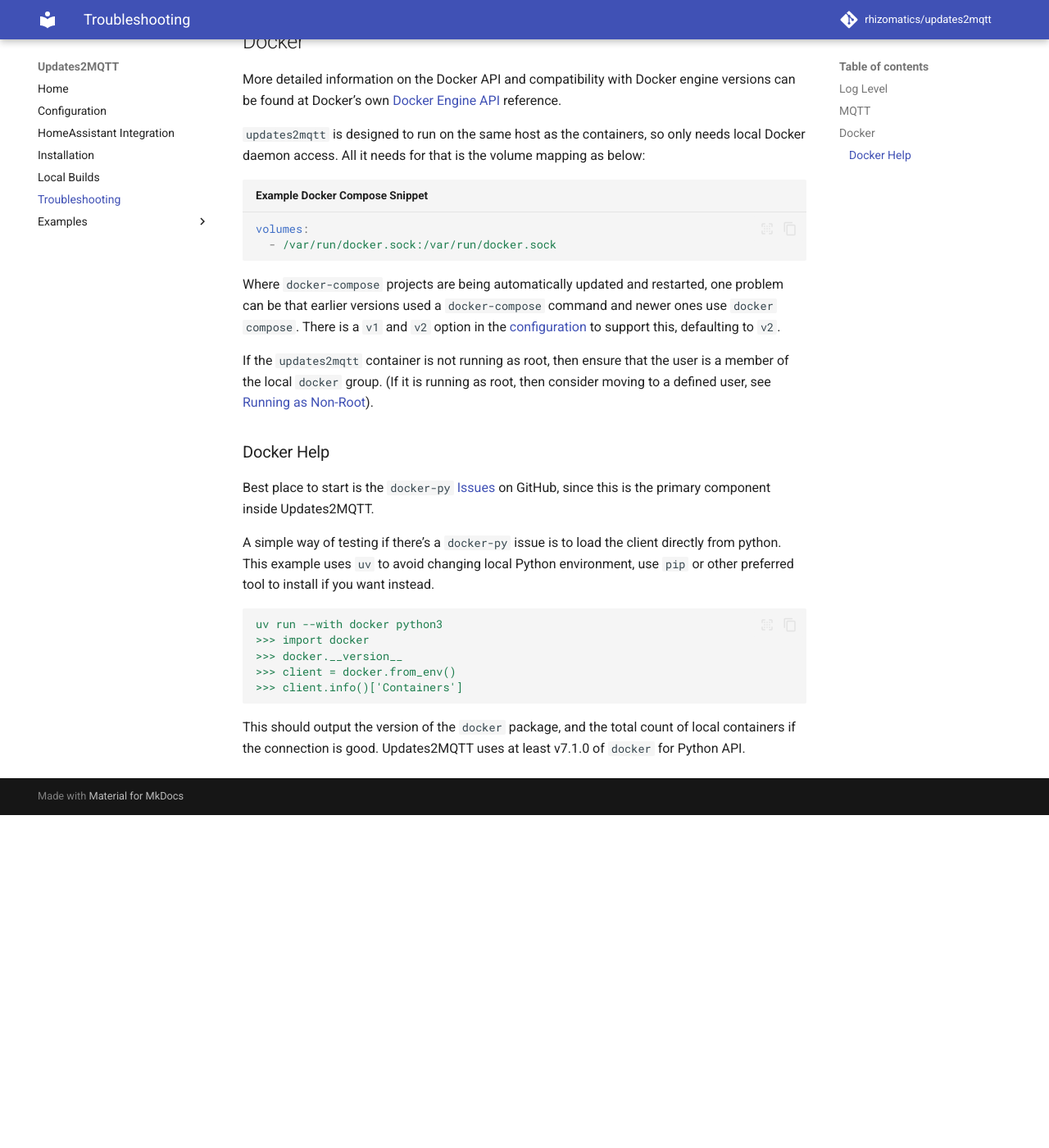
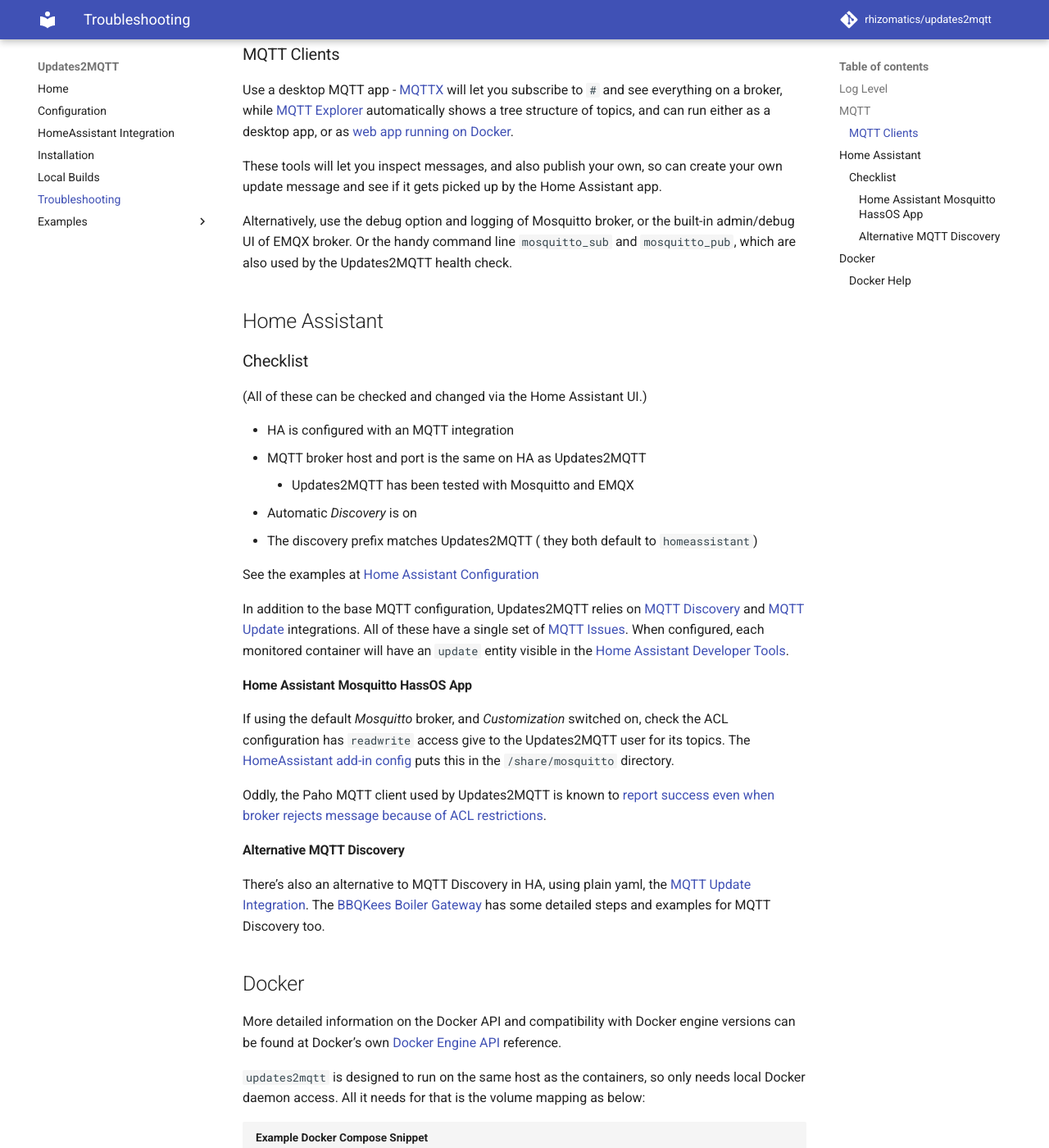
Before and after one commit to rhizomatics/updates2mqtt, an MkDocs documentation site: the page built from docs/troubleshooting.md, in a window 1280 px wide and 1400 px high, scrolled down 573 px. Shown: the whole window at 82% size. Built offline with MkDocs 1.6.1 and Material for MkDocs 9.7.7, drawn with Linux system fonts in a browser that asks for light colours; comment, search, counter and statistics services are not loaded; before the commit the page ends 1567 px from its top, so only the background shows below that; some of the changed text lies outside the part shown.

Commit message:
docs update

````diff
--- a/docs/troubleshooting.md
+++ b/docs/troubleshooting.md
@@ -9,13 +9,52 @@
   level: DEBUG
 ```
 
+## MQTT
 
-## MQTT
+If the host, port, user and password for MQTT are incorrect then usually this
+will show in the logs, or use a MQTT client to verify that Updates2MQTT is
+successfully posting to topics ( and that HomeAssistant itself is publishing
+to the same broker OK).
+
+Updates2MQTT uses the [Eclipse Paho Python Client](https://github.com/eclipse-paho/paho.mqtt.python) for all MQTT interaction, using v2 of the callback API, and supports the older
+MQTT implementations as well as the newer v5 protocol. The [Issues](https://github.com/eclipse-paho/paho.mqtt.python/issues?q=is%3Aissue) list might give you some clues for your situation.
+
+
+### MQTT Clients
 
 Use a desktop MQTT app - [MQTTX](https://mqttx.app) will let you subscribe to `#` and see everything on a broker, while [MQTT Explorer](https://mqtt-explorer.com) automatically shows a tree structure of topics, and can run either as a desktop app, or as [web app running on Docker](https://github.com/Smeagolworms4/MQTT-Explorer).
 
 These tools will let you inspect messages, and also publish your own, so can create
 your own update message and see if it gets picked up by the Home Assistant app.
+
+Alternatively, use the debug option and logging of Mosquitto broker, or the built-in admin/debug UI of EMQX broker. Or the handy command line `mosquitto_sub` and `mosquitto_pub`, which are also used by the Updates2MQTT health check.
+
+## Home Assistant
+
+### Checklist
+
+(All of these can be checked and changed via the Home Assistant UI.)
+
+- HA is configured with an MQTT integration
+- MQTT broker host and port is the same on HA as Updates2MQTT
+    - Updates2MQTT has been tested with Mosquitto and EMQX
+- Automatic *Discovery* is on
+- The discovery prefix matches Updates2MQTT ( they both default to `homeassistant`)
+
+See the examples at [Home Assistant Configuration](home_assistant.md#configuration)
+
+In addition to the base MQTT configuration, Updates2MQTT relies on [MQTT Discovery](https://www.home-assistant.io/integrations/update.mqtt/) and [MQTT Update](https://www.home-assistant.io/integrations/update.mqtt/) integrations. All of these have a single set of [MQTT Issues](https://github.com/home-assistant/core/issues?q=is%3Aissue+label%3A%22integration%3A+mqtt%22). When configured, each monitored container will have an `update` entity visible in the [Home Assistant Developer Tools](https://www.home-assistant.io/docs/tools/dev-tools/).
+
+#### Home Assistant Mosquitto HassOS App
+
+If using the default *Mosquitto* broker, and *Customization* switched on, check the ACL
+configuration has `readwrite` access give to the Updates2MQTT user for its topics. The [HomeAssistant add-in config](https://github.com/home-assistant/addons/blob/master/mosquitto/DOCS.md) puts this in the `/share/mosquitto` directory.
+
+Oddly, the Paho MQTT client used by Updates2MQTT is known to [report success even when broker rejects message because of ACL restrictions](https://github.com/eclipse-paho/paho.mqtt.python/issues/895).
+
+#### Alternative MQTT Discovery
+
+There's also an alternative to MQTT Discovery in HA, using plain yaml, the [MQTT Update Integration](https://www.home-assistant.io/integrations/update.mqtt/#configuration). The [BBQKees Boiler Gateway](https://bbqkees-electronics.nl/wiki/home-automations/home-assistant-configuration.html) has some detailed steps and examples for MQTT Discovery too.
 
 ## Docker
 
````
